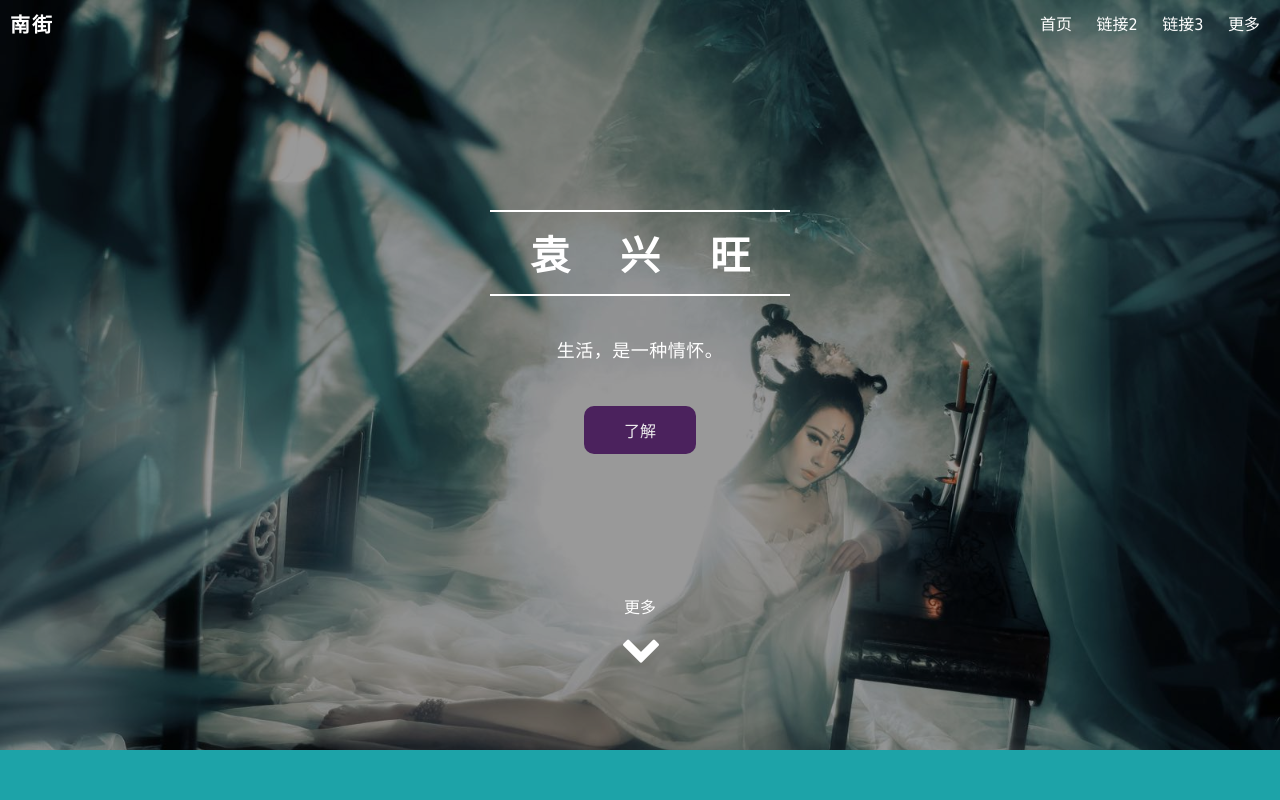
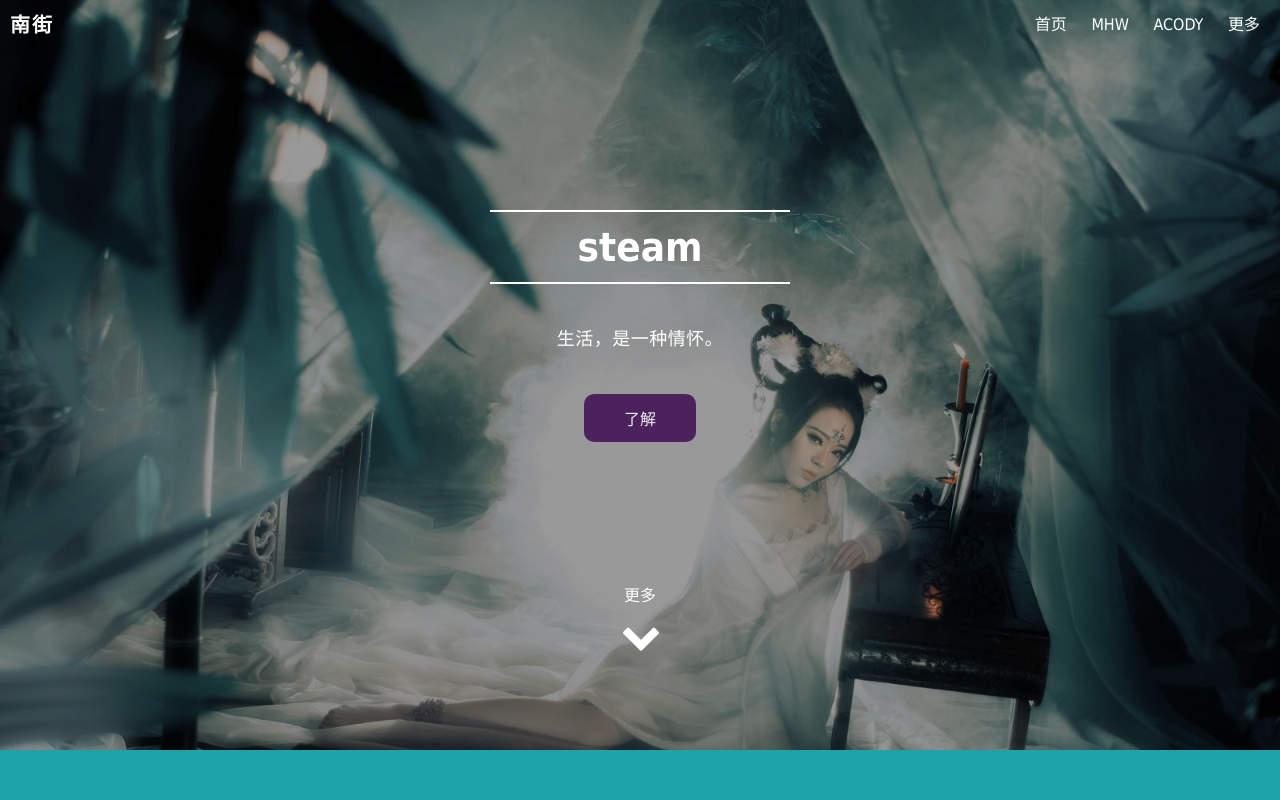
Before and after one commit to silily/silily.github.io, a plain HTML site: page index.html in a window 1280 px wide. Shown: the top 800 px of the page. Drawn offline with Linux system fonts and the light colour scheme.

Commit message:
Update index.html

```diff
--- a/index.html
+++ b/index.html
@@ -17,14 +17,14 @@
                 <div class="logo"><a href="#">南街</a></div>
                 <ul>
                     <li><a href="#" class="active">首页</a></li>
-                    <li><a href="#">链接2</a></li>
-                    <li><a href="#">链接3</a></li>
+                    <li><a href="#">MHW</a></li>
+                    <li><a href="#">ACODY</a></li>
                     <li id="sidebar_trigger"><a href="#">更多</a></li>
                 </ul>
             </nav>
             <div id="banner">
                 <div class="inner">
-                    <h1>袁&nbsp;&nbsp;&nbsp;&nbsp;兴&nbsp;&nbsp;&nbsp;&nbsp;旺</h1>
+                    <h1>steam</h1>
                     <p class="sub-heading">生活，是一种情怀。
                     </p>
                     <button>了解</button>
```
